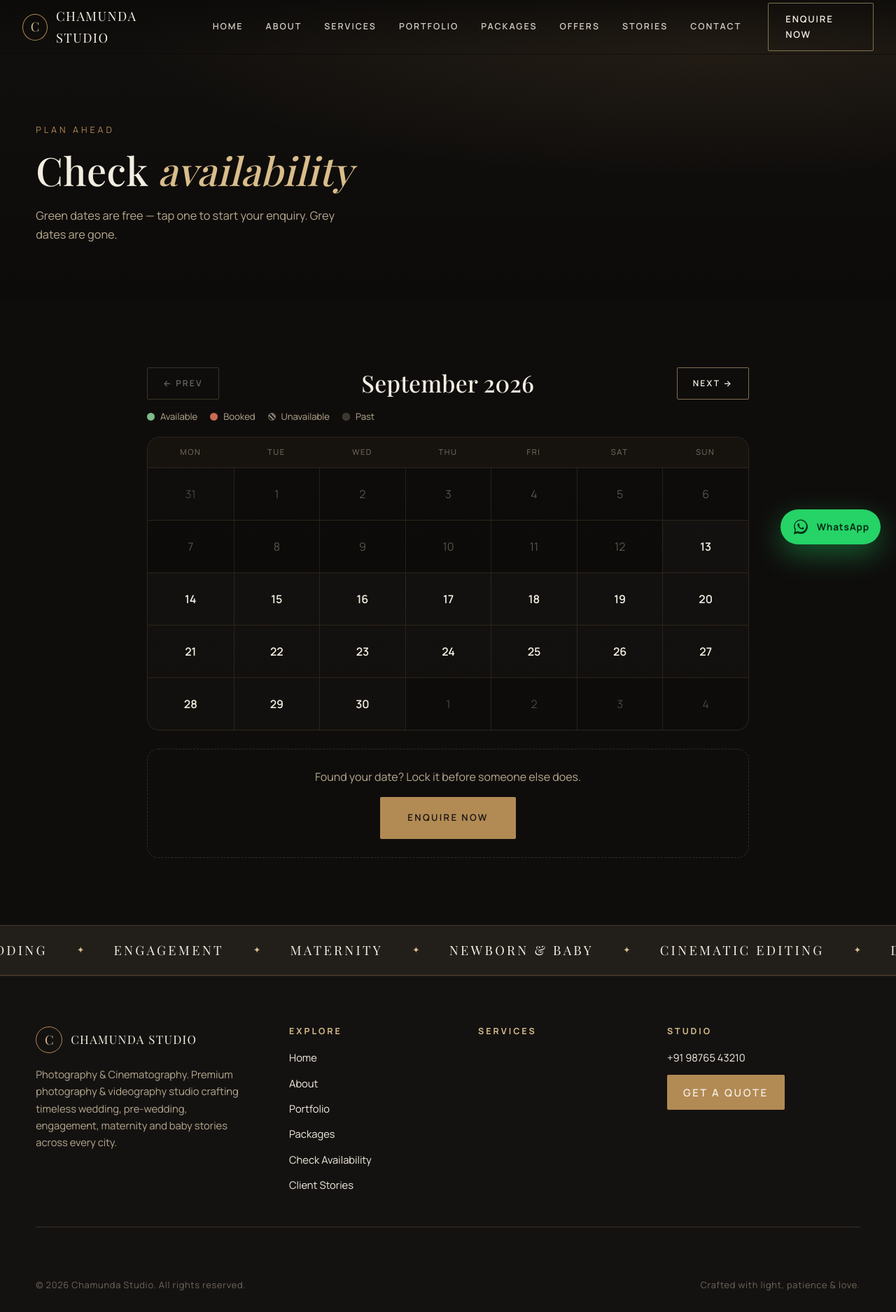
After one commit to adtiyabhai01/studio, a Django app: page /availability/ in a window 1280 px wide. The commit adds this page. Shown: the whole page at 70% size. Run offline with Django 5.2, Linux system fonts and the light colour scheme; data comes from the database, SQL or seed files in the repository; data that the repository does not hold is empty; parts of the project's set-up code (start-up, migrations or seed data) failed here and were passed over; some libraries are stand-ins or nearby versions; some web fonts are replaced.

Commit message:
Add availability calendar with future-only booking and past-date validation

```diff
--- a/myproject/myapp/urls.py
+++ b/myproject/myapp/urls.py
@@ -15,6 +15,7 @@ urlpatterns = [
     path("services/maternity/", views.maternity, name="maternity"),
     path("services/<slug:slug>/", views.service_detail, name="service_detail"),
     path("portfolio/", views.portfolio, name="portfolio"),
+    path("availability/", views.availability, name="availability"),
     path("packages/", views.packages, name="packages"),
     path("offers/", views.offers, name="offers"),
     path("testimonials/", views.testimonials, name="testimonials"),
--- a/myproject/myapp/views.py
+++ b/myproject/myapp/views.py
@@ -1,9 +1,11 @@
+import calendar
 import csv
 import json
 import os
 import re
 import urllib.parse
 import urllib.request
+from datetime import date
 
 from django.contrib import messages
 from django.contrib.auth import authenticate, login, logout
@@ -239,6 +241,7 @@ from .forms import EnquiryForm
 from .models import (
     BODY_FONTS,
     BUDGET_CHOICES,
+    Booking,
     ENQUIRY_STATUS,
     HEADING_FONTS,
     City,
@@ -462,6 +465,46 @@ def portfolio(request):
     return render(request, "pages/portfolio.html", context)
 
 
+def availability(request):
+    """Public month calendar. Past dates are disabled, booked/blocked dates
+    are marked — only today + future free dates link to the enquiry form."""
+    today = timezone.localdate()
+    try:
+        year = int(request.GET.get("y", today.year))
+        month = int(request.GET.get("m", today.month))
+    except (TypeError, ValueError):
+        year, month = today.year, today.month
+    # Clamp: no months before the current one, max 12 months ahead.
+    first_allowed = date(today.year, today.month, 1)
+    total = today.month - 1 + 12
+    last_allowed = date(today.year + total // 12, total % 12 + 1, 1)
+    wanted = date(year, month, 1) if 1 <= month <= 12 and 1900 <= year <= 2200 else first_allowed
+    wanted = min(max(wanted, first_allowed), last_allowed)
+
+    cal = calendar.Calendar(firstweekday=0)  # Monday first
+    weeks = cal.monthdatescalendar(wanted.year, wanted.month)
+    month_start, month_end = weeks[0][0], weeks[-1][-1]
+    booked = {
+        b.date: b.status
+        for b in Booking.objects.filter(date__gte=month_start, date__lte=month_end)
+    }
+
+    prev_m = date(wanted.year - (1 if wanted.month == 1 else 0), 12 if wanted.month == 1 else wanted.month - 1, 1)
+    next_m = date(wanted.year + (1 if wanted.month == 12 else 0), 1 if wanted.month == 12 else wanted.month + 1, 1)
+    context = {
+        "active": "availability",
+        "today": today,
+        "wanted": wanted,
+        "weeks": weeks,
+        "booked": booked,
+        "prev_y": prev_m.year if prev_m >= first_allowed else None,
+        "prev_m": prev_m.month if prev_m >= first_allowed else None,
+        "next_y": next_m.year if next_m <= last_allowed else None,
+        "next_m": next_m.month if next_m <= last_allowed else None,
+    }
+    return render(request, "pages/availability.html", context)
+
+
 def packages(request):
     groups = {}
     for label in ["affordable", "classic", "premium", "luxury"]:
@@ -513,6 +556,16 @@ def contact(request):
         initial["message"] = f"I'm interested in the '{package}' package."
     elif offer:
         initial["message"] = f"I'm interested in the '{offer}' offer."
+
+    # Prefill from the availability calendar (?date=YYYY-MM-DD, future only).
+    picked = (request.GET.get("date") or "").strip()
+    if picked:
+        try:
+            picked_date = date.fromisoformat(picked)
+        except ValueError:
+            picked_date = None
+        if picked_date and picked_date >= timezone.localdate():
+            initial["event_date"] = picked_date.isoformat()
 
     if request.method == "POST":
         form = EnquiryForm(request.POST)
@@ -589,6 +642,11 @@ PORTAL_LINKS = [
         "key": "cities",
         "name": "Cities",
         "desc": "Cities you serve",
+    },
+    {
+        "key": "bookings",
+        "name": "Bookings",
+        "desc": "Block or book calendar dates",
     },
     {
         "key": "hero-videos",
--- /dev/null
+++ b/myproject/static/css/availability.css
@@ -0,0 +1,99 @@
+/* =========================================================
+   availability.css — public availability calendar
+   ========================================================= */
+
+.avail-wrap { max-width: 860px; margin: 0 auto; }
+
+.avail-nav {
+  display: flex;
+  align-items: center;
+  justify-content: space-between;
+  gap: 14px;
+  margin-bottom: 14px;
+}
+.avail-month {
+  font-family: var(--serif);
+  font-size: clamp(1.5rem, 3vw, 2.1rem);
+  color: var(--ivory);
+  margin: 0;
+}
+.btn.is-disabled { opacity: 0.4; pointer-events: none; }
+
+.avail-legend {
+  display: flex;
+  flex-wrap: wrap;
+  gap: 8px 18px;
+  margin-bottom: 18px;
+  font-size: 0.82rem;
+  color: var(--muted);
+}
+.avail-key { display: inline-flex; align-items: center; gap: 8px; }
+.dot { width: 11px; height: 11px; border-radius: 50%; display: inline-block; }
+.dot--free { background: #7fb98a; }
+.dot--booked { background: #c96a55; }
+.dot--blocked { background: repeating-linear-gradient(45deg, #8a8070, #8a8070 2px, transparent 2px, transparent 4px); border: 1px solid #8a8070; }
+.dot--past { background: #3a362f; border: 1px solid var(--line-soft); }
+
+.avail-cal {
+  border: 1px solid var(--line-soft);
+  border-radius: 18px;
+  overflow: hidden;
+  background: linear-gradient(180deg, var(--bg-2), #12100e);
+}
+.avail-dow {
+  display: grid;
+  grid-template-columns: repeat(7, 1fr);
+  background: #16130f;
+  border-bottom: 1px solid var(--line-soft);
+}
+.avail-dow span {
+  padding: 12px 4px;
+  text-align: center;
+  font-size: 0.7rem;
+  letter-spacing: 0.14em;
+  text-transform: uppercase;
+  color: var(--muted-2);
+}
+.avail-week {
+  display: grid;
+  grid-template-columns: repeat(7, 1fr);
+}
+.avail-week + .avail-week { border-top: 1px solid var(--line-soft); }
+.avail-week > * + * { border-left: 1px solid var(--line-soft); }
+
+.avail-day {
+  min-height: 74px;
+  display: flex;
+  flex-direction: column;
+  align-items: center;
+  justify-content: center;
+  gap: 4px;
+  font-size: 1rem;
+  text-decoration: none;
+  padding: 8px 4px;
+}
+.avail-day em { font-style: normal; font-size: 0.62rem; letter-spacing: 0.1em; text-transform: uppercase; }
+
+.avail-day.is-out { color: #4a443b; background: rgba(0, 0, 0, 0.25); }
+.avail-day.is-past { color: #5a5348; background: rgba(0, 0, 0, 0.35); cursor: not-allowed; }
+
+.avail-day.is-free { color: var(--ivory); font-weight: 600; transition: background var(--tr), transform var(--tr); }
+.avail-day.is-free:hover { background: rgba(178, 138, 84, 0.16); }
+
+.avail-day.is-booked { color: #e0a393; background: rgba(190, 90, 70, 0.1); cursor: not-allowed; }
+.avail-day.is-blocked { color: var(--muted); background: rgba(150, 145, 135, 0.07); cursor: not-allowed; }
+
+.avail-cta {
+  text-align: center;
+  margin-top: 26px;
+  padding: 26px 20px;
+  border: 1px dashed var(--line);
+  border-radius: 16px;
+}
+.avail-cta p { color: var(--muted); margin-bottom: 16px; }
+
+@media (max-width: 560px) {
+  .avail-day { min-height: 56px; font-size: 0.9rem; }
+  .avail-day em { display: none; }
+  .avail-dow span { font-size: 0.62rem; padding: 10px 2px; }
+}
--- /dev/null
+++ b/myproject/templates/pages/availability.html
@@ -0,0 +1,80 @@
+{% extends "base.html" %}
+{% load static portal_extras %}
+
+{% block title %}Check Availability — {{ site.brand_name }}{% endblock %}
+{% block meta_description %}See which dates are free and book yours. Past dates are closed — only today and future dates can be enquired.{% endblock %}
+
+{% block extra_css %}
+  <link rel="stylesheet" href="{% static 'css/availability.css' %}">
+{% endblock %}
+
+{% block content %}
+
+<section class="page-hero page-hero--availability">
+  <div class="container">
+    <p class="eyebrow eyebrow--gold reveal">Plan ahead</p>
+    <h1 class="page-hero-title reveal">Check <em>availability</em></h1>
+    <p class="page-hero-sub reveal">Green dates are free — tap one to start your enquiry. Grey dates are gone.</p>
+  </div>
+</section>
+
+<section class="section section--pad">
+  <div class="container avail-wrap">
+
+    <div class="avail-nav reveal">
+      {% if prev_y %}
+        <a class="btn btn--ghost btn--sm" href="{% url 'main:availability' %}?y={{ prev_y }}&m={{ prev_m }}" aria-label="Previous month">← Prev</a>
+      {% else %}
+        <span class="btn btn--ghost btn--sm is-disabled">← Prev</span>
+      {% endif %}
+      <h2 class="avail-month">{{ wanted|date:"F Y" }}</h2>
+      {% if next_y %}
+        <a class="btn btn--ghost btn--sm" href="{% url 'main:availability' %}?y={{ next_y }}&m={{ next_m }}" aria-label="Next month">Next →</a>
+      {% else %}
+        <span class="btn btn--ghost btn--sm is-disabled">Next →</span>
+      {% endif %}
+    </div>
+
+    <div class="avail-legend reveal">
+      <span class="avail-key"><i class="dot dot--free"></i>Available</span>
+      <span class="avail-key"><i class="dot dot--booked"></i>Booked</span>
+      <span class="avail-key"><i class="dot dot--blocked"></i>Unavailable</span>
+      <span class="avail-key"><i class="dot dot--past"></i>Past</span>
+    </div>
+
+    <div class="avail-cal reveal" role="grid" aria-label="Availability for {{ wanted|date:'F Y' }}">
+      <div class="avail-dow" aria-hidden="true">
+        <span>Mon</span><span>Tue</span><span>Wed</span><span>Thu</span><span>Fri</span><span>Sat</span><span>Sun</span>
+      </div>
+      {% for week in weeks %}
+        <div class="avail-week">
+          {% for day in week %}
+            {% if day.month != wanted.month %}
+              <span class="avail-day is-out" aria-hidden="true">{{ day.day }}</span>
+            {% elif day < today %}
+              <span class="avail-day is-past" aria-label="{{ day }} past">{{ day.day }}</span>
+            {% else %}
+              {% with mark=booked|dict_get:day %}
+                {% if mark == "BOOKED" %}
+                  <span class="avail-day is-booked" title="Booked — {{ day|date:'d M Y' }}">{{ day.day }}<em>Booked</em></span>
+                {% elif mark == "BLOCKED" %}
+                  <span class="avail-day is-blocked" title="Unavailable — {{ day|date:'d M Y' }}">{{ day.day }}<em>Busy</em></span>
+                {% else %}
+                  <a class="avail-day is-free" href="{% url 'main:contact' %}?date={{ day|date:'Y-m-d' }}" title="Free — tap to enquire for {{ day|date:'d M Y' }}">{{ day.day }}</a>
+                {% endif %}
+              {% endwith %}
+            {% endif %}
+          {% endfor %}
+        </div>
+      {% endfor %}
+    </div>
+
+    <div class="avail-cta reveal">
+      <p>Found your date? Lock it before someone else does.</p>
+      <a class="btn btn--gold btn--lg" href="{% url 'main:contact' %}">Enquire Now</a>
+    </div>
+
+  </div>
+</section>
+
+{% endblock %}
--- a/myproject/templates/pages/contact.html
+++ b/myproject/templates/pages/contact.html
@@ -77,6 +77,7 @@
               <label for="{{ form.event_date.id_for_label }}">Event date</label>
               {{ form.event_date }}
               {{ form.event_date.errors }}
+              <p class="form-hint">Past dates can't be booked. <a href="{% url 'main:availability' %}">Check free dates →</a></p>
             </div>
           </div>
 
--- a/myproject/templates/partials/footer.html
+++ b/myproject/templates/partials/footer.html
@@ -25,6 +25,7 @@
         <a href="{% url 'main:about' %}">About</a>
         <a href="{% url 'main:portfolio' %}">Portfolio</a>
         <a href="{% url 'main:packages' %}">Packages</a>
+        <a href="{% url 'main:availability' %}">Check Availability</a>
         <a href="{% url 'main:testimonials' %}">Client Stories</a>
       </div>
 
--- a/myproject/templates/partials/navbar.html
+++ b/myproject/templates/partials/navbar.html
@@ -38,6 +38,7 @@
       <a href="{% url 'main:packages' %}" class="nav-drawer-link {% if active == 'packages' %}nav-link--active{% endif %}" data-nav>Packages</a>
       <a href="{% url 'main:offers' %}" class="nav-drawer-link {% if active == 'offers' %}nav-link--active{% endif %}" data-nav>Offers</a>
       <a href="{% url 'main:testimonials' %}" class="nav-drawer-link {% if active == 'testimonials' %}nav-link--active{% endif %}" data-nav>Stories</a>
+      <a href="{% url 'main:availability' %}" class="nav-drawer-link {% if active == 'availability' %}nav-link--active{% endif %}" data-nav>Availability</a>
       <a href="{% url 'main:contact' %}" class="nav-drawer-link {% if active == 'contact' %}nav-link--active{% endif %}" data-nav>Contact</a>
     </nav>
     <div class="nav-drawer-foot">
```
Also changed, not shown: myproject/myapp/admin.py (+10 -0 lines), myproject/myapp/content.py (+32 -0 lines), myproject/myapp/forms.py (+9 -0 lines), myproject/myapp/models.py (+43 -0 lines), myproject/myapp/tests.py (+84 -1 lines), myproject/myapp/migrations/0015_booking.py (added).
